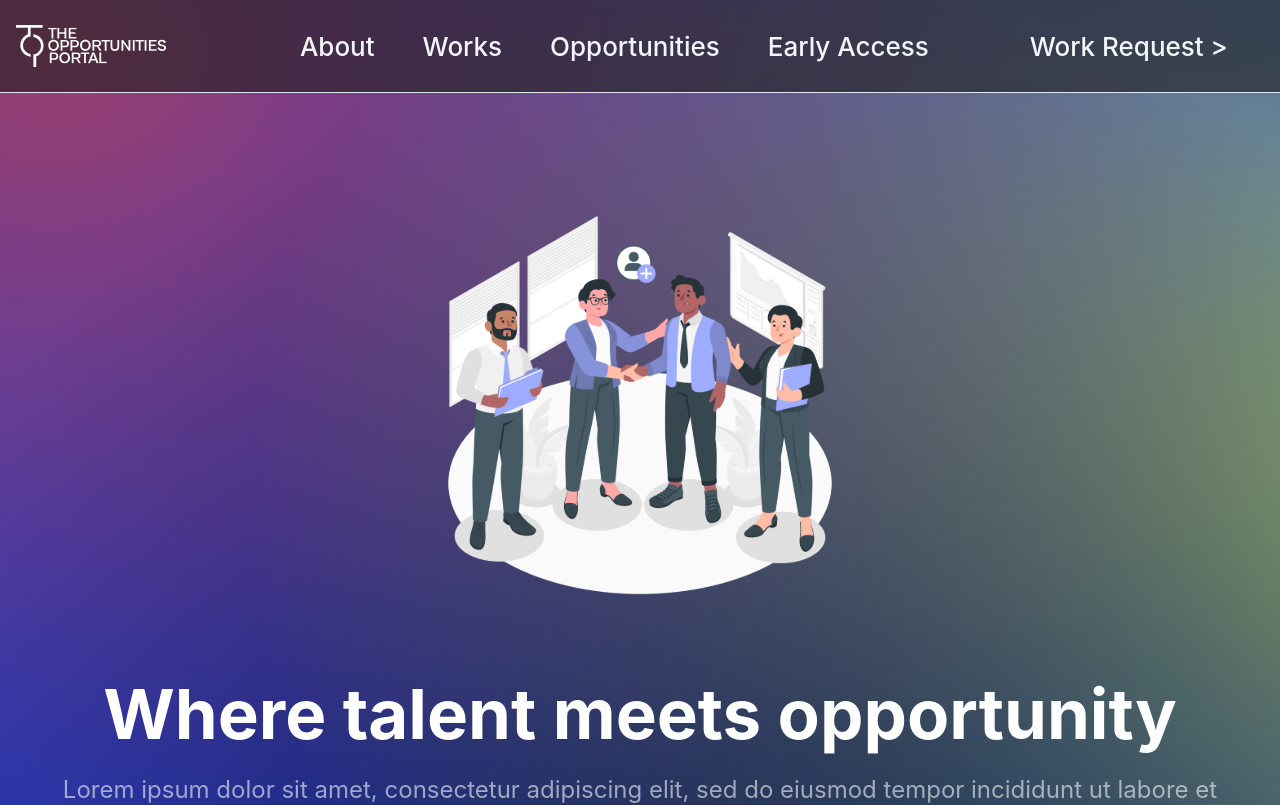
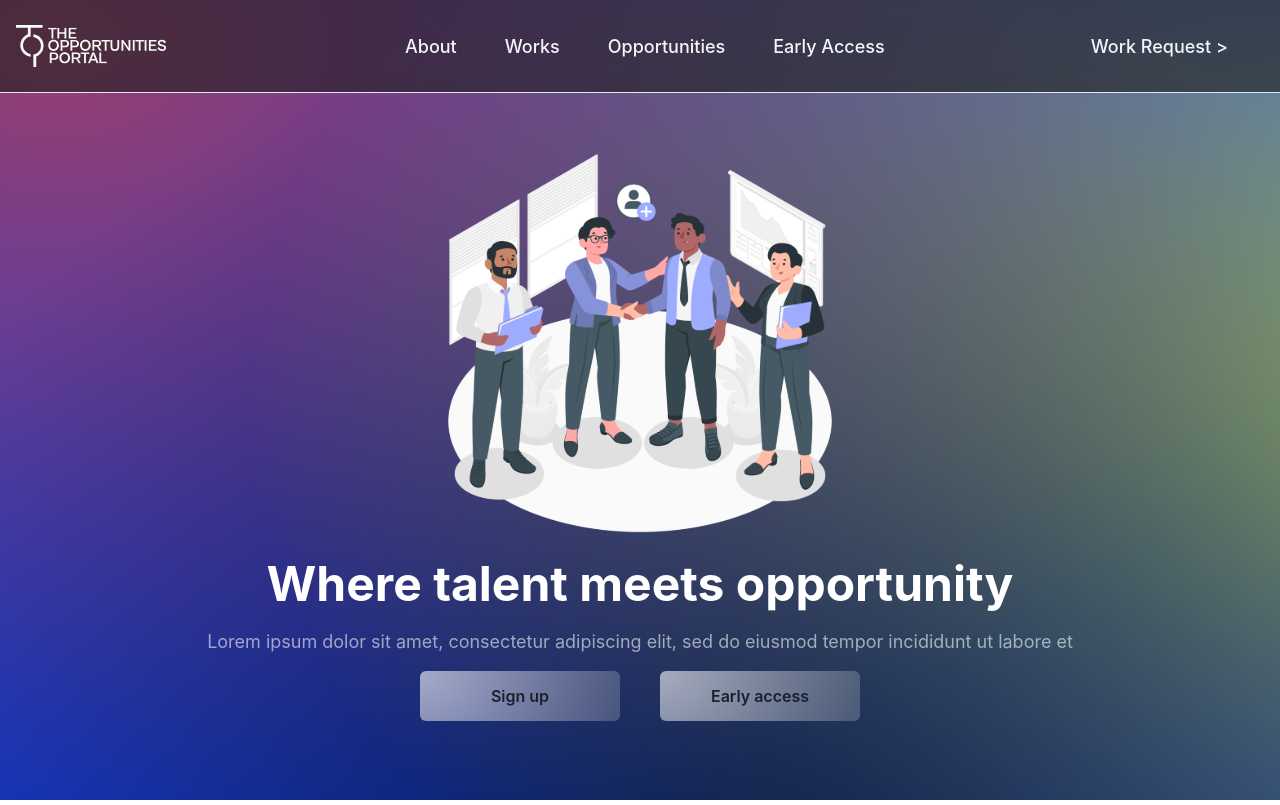
Before and after one commit to The-Opportunties-Portal/top-landing, a Next.js app: page / in a window 1280 px wide. Shown: the top 805 px of the page. Built offline with nearby package versions, Linux system fonts and the light colour scheme.

Commit message:
adjust font sizes

```diff
--- a/components/Navbar.tsx
+++ b/components/Navbar.tsx
@@ -103,7 +103,7 @@ const DesktopNav = () => {
                                 <Link
                                     p={2}
                                     href={navItem.href ?? "#"}
-                                    fontSize={"26px"}
+                                    fontSize={"lg"}
                                     fontWeight={500}
                                     color={linkColor}
                                     _hover={{
@@ -157,7 +157,7 @@ const DesktopSubNav = ({ label, href, subLabel }: NavItem) => {
                         transition={"all .3s ease"}
                         _groupHover={{ color: "pink.400" }}
                         fontWeight={500}
-                        fontSize="26px"
+                        fontSize="lg"
                     >
                         {label}
                     </Text>
--- a/pages/index.tsx
+++ b/pages/index.tsx
@@ -8,18 +8,19 @@ const inter = Inter({ subsets: ['latin'] })
 
 export default function Home() {
   return (
-    <Box h="982px" pt={"93px"} color="white" bg="radial-gradient(78.27% 114.34% at 60.01% 112.56%, rgba(11, 11, 11, 0.7) 0%, rgba(89, 89, 89, 0) 100%) /* warning: gradient uses a rotation that is not supported by CSS and may not behave as expected */, radial-gradient(96.28% 96.28% at 115.6% 50%, rgba(222, 233, 50, 0.7) 0%, rgba(59, 89, 202, 0.126) 100%) /* warning: gradient uses a rotation that is not supported by CSS and may not behave as expected */, radial-gradient(105.87% 105.87% at 4.16% 5.34%, rgba(237, 59, 40, 0.7) 0%, rgba(154, 84, 224, 0) 100%) /* warning: gradient uses a rotation that is not supported by CSS and may not behave as expected */, #0038E5;">
+    <>
+    <Box h="100vh" pt={"60px"} color="white" bg="radial-gradient(78.27% 114.34% at 60.01% 112.56%, rgba(11, 11, 11, 0.7) 0%, rgba(89, 89, 89, 0) 100%) /* warning: gradient uses a rotation that is not supported by CSS and may not behave as expected */, radial-gradient(96.28% 96.28% at 115.6% 50%, rgba(222, 233, 50, 0.7) 0%, rgba(59, 89, 202, 0.126) 100%) /* warning: gradient uses a rotation that is not supported by CSS and may not behave as expected */, radial-gradient(105.87% 105.87% at 4.16% 5.34%, rgba(237, 59, 40, 0.7) 0%, rgba(154, 84, 224, 0) 100%) /* warning: gradient uses a rotation that is not supported by CSS and may not behave as expected */, #0038E5;">
       <Flex direction={"column"} h="100%" justify={"center"}>
-        <Image src={"/images/New employee-amico 1.svg"} w="408" h="408" alt="employees discussing" mb={16}/>
+        <Image src={"/images/New employee-amico 1.svg"} w="408" h="408" alt="employees discussing" mb={2}/>
         <Box>
           <VStack textAlign={"center"} spacing={4}>
-            <Heading fontSize={"69px"}>Where talent meets opportunity</Heading>
-            <Text fontSize={"24px"} color={"rgba(242, 246, 249, 0.6)"}>Lorem ipsum dolor sit amet, consectetur adipiscing elit, sed do eiusmod tempor incididunt ut labore et </Text>
+            <Heading fontSize={'5xl'}>Where talent meets opportunity</Heading>
+            <Text fontSize={"lg"} color={"rgba(242, 246, 249, 0.6)"}>Lorem ipsum dolor sit amet, consectetur adipiscing elit, sed do eiusmod tempor incididunt ut labore et </Text>
             <Flex w={"100%"} justify={"center"} color={"rgba(34, 24, 72, 1)"}>
-              <Button fontSize={"22px"} w="200px" h="50px" mr={"40px"} bg="radial-gradient(100% 359.18% at 0% 0%, rgba(255, 255, 255, 0.6) 0%, rgba(255, 255, 255, 0.2) 100%)">
+              <Button fontSize={"md"} w="200px" h="50px" mr={"40px"} bg="radial-gradient(100% 359.18% at 0% 0%, rgba(255, 255, 255, 0.6) 0%, rgba(255, 255, 255, 0.2) 100%)">
                 Sign up
               </Button>
-              <Button fontSize={"22px"} w="200px" h="50px" bg="radial-gradient(100% 359.18% at 0% 0%, rgba(255, 255, 255, 0.6) 0%, rgba(255, 255, 255, 0.2) 100%)">
+              <Button fontSize={"md"} w="200px" h="50px" bg="radial-gradient(100% 359.18% at 0% 0%, rgba(255, 255, 255, 0.6) 0%, rgba(255, 255, 255, 0.2) 100%)">
                 Early access
               </Button>
             </Flex>
@@ -27,5 +28,6 @@ export default function Home() {
         </Box>
       </Flex>
     </Box>
+      </>
   )
 }
```
